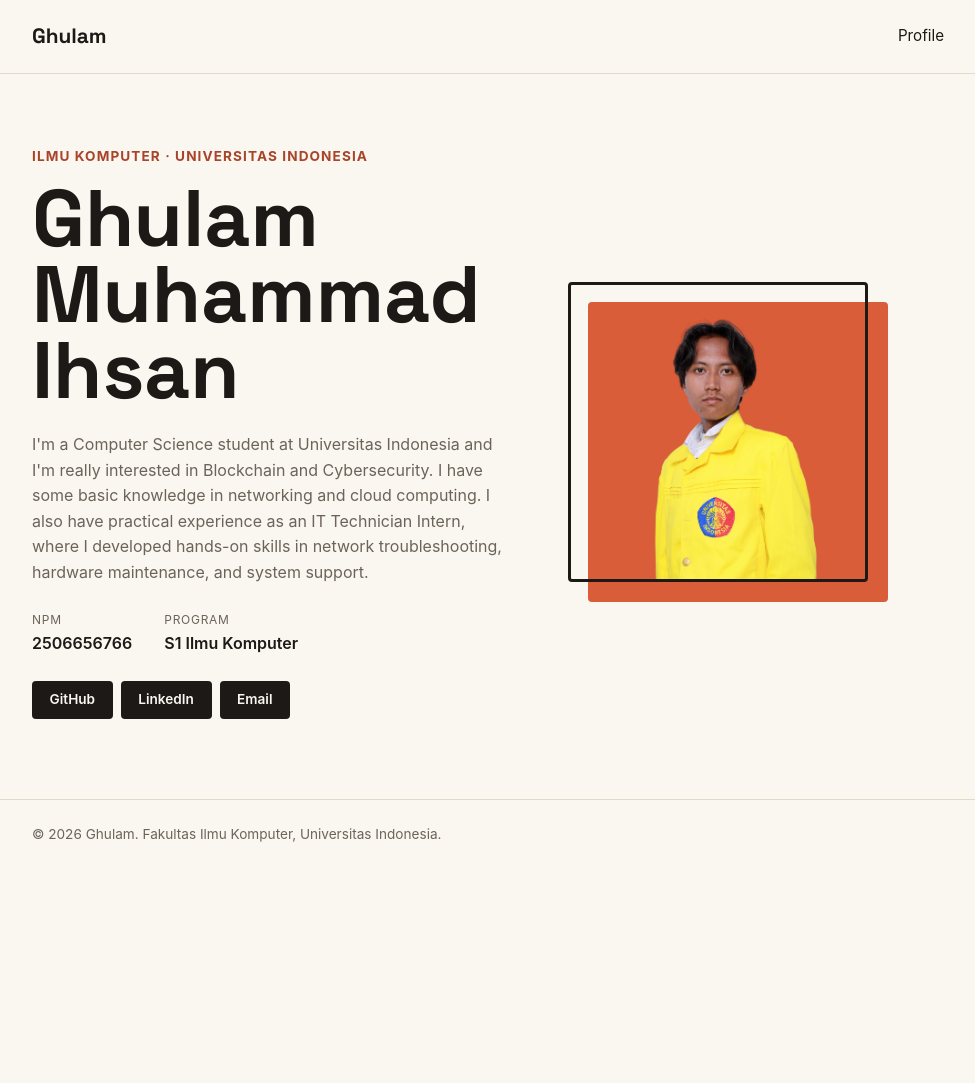
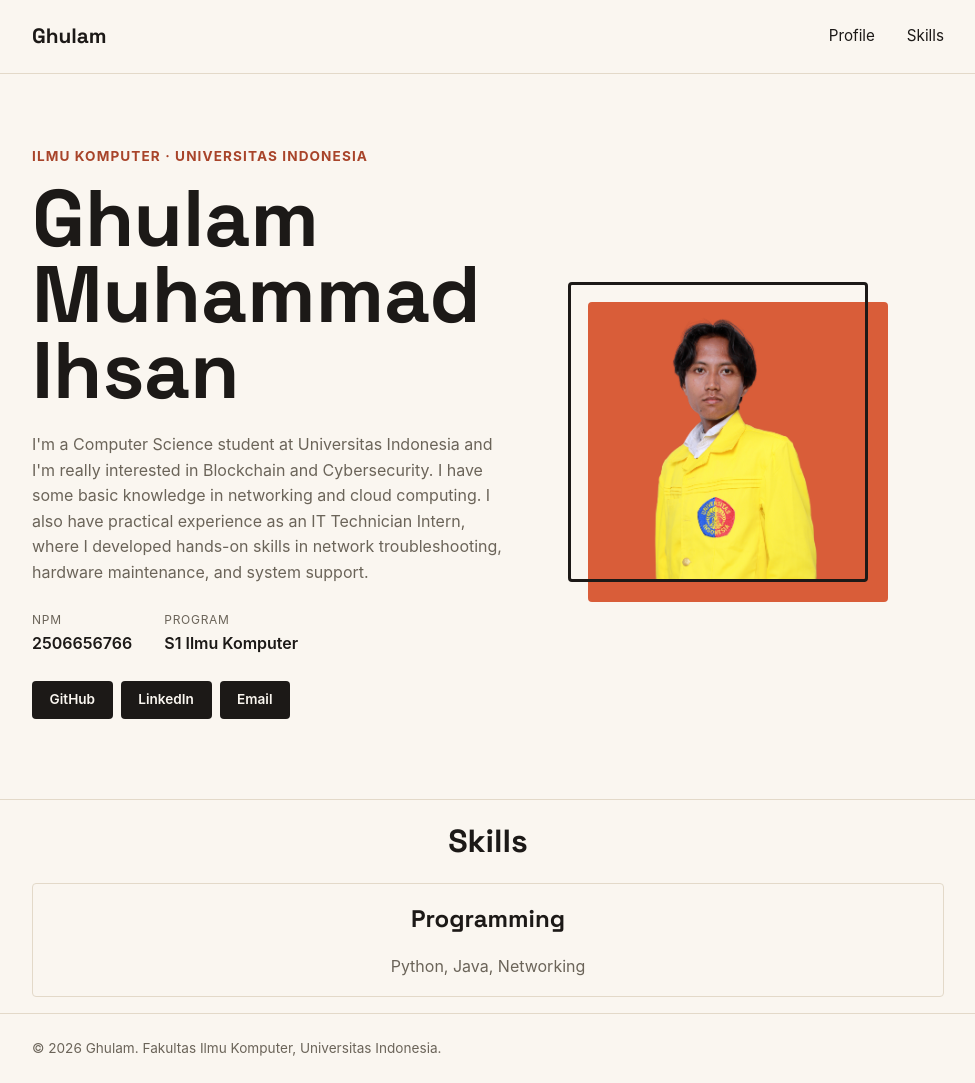
Before and after one commit to lammsann/myportofolio, a Django app: page / in a window 1280 px wide. Shown: the whole page, without its empty margins (152-1127 px from the left). Before the commit the page ends 842 px from the top, so only its background shows below. Run offline with Django 5.2, Linux system fonts and the light colour scheme.

Commit message:
feat: Add Skills Section

```diff
--- a/static/css/style.css
+++ b/static/css/style.css
@@ -21,7 +21,7 @@ body {
     line-height: 1.6;
 }
 
-h1, .brand {
+h1, h2, h3, .brand {
     font-family: "Space Grotesk", -apple-system, sans-serif;
 }
 
@@ -196,3 +196,41 @@ h1, .brand {
         justify-content: flex-start;
     }
 }
+
+/* Skills Section */
+.skills-section {
+    padding: 1rem;
+    border-top: 1px solid var(--line);
+}
+
+.skills-section h2 {
+    text-align: center;
+    margin-bottom: 1rem;
+    font-size: 2rem;
+    color: var(--ink)
+}
+
+.skills-grid {
+    display: grid;
+    grid-template-columns: auto;
+}
+
+.skills-card {
+    padding: 1rem;
+    background-color: var(--paper);
+    border: 1px solid var(--line);
+    border-radius: var(--radius);
+}
+
+.skills-card h3 {
+    text-align: center;
+    color: var(--ink);
+    margin-bottom: 1rem;
+    font-size: 1.5rem;
+}
+
+.skills-card p {
+    text-align: center;
+    color: var(--text-muted);
+    font-size: 1rem;
+}
--- a/templates/index.html
+++ b/templates/index.html
@@ -15,6 +15,7 @@
             <a href="#profile" class="brand">Ghulam</a>
             <nav>
                 <a href="#profile">Profile</a>
+                <a href="#skills">Skills</a>
             </nav>
         </div>
     </header>
@@ -50,6 +51,18 @@
                 </div>
             </div>
         </section>
+        <!-- bikin section baru khusus skill -->
+        <section class="skills-section" id="skills">
+            <div class="container">
+                <h2>Skills</h2>
+                <div class="skills-grid">
+                    <div class="skills-card">
+                        <h3>Programming</h3>
+                        <p>Python, Java, Networking</p>
+                    </div>
+                </div>
+            </div>
+        </section>
     </main>
 
     <footer class="site-footer">
```
Also changed, not shown: README.md.
